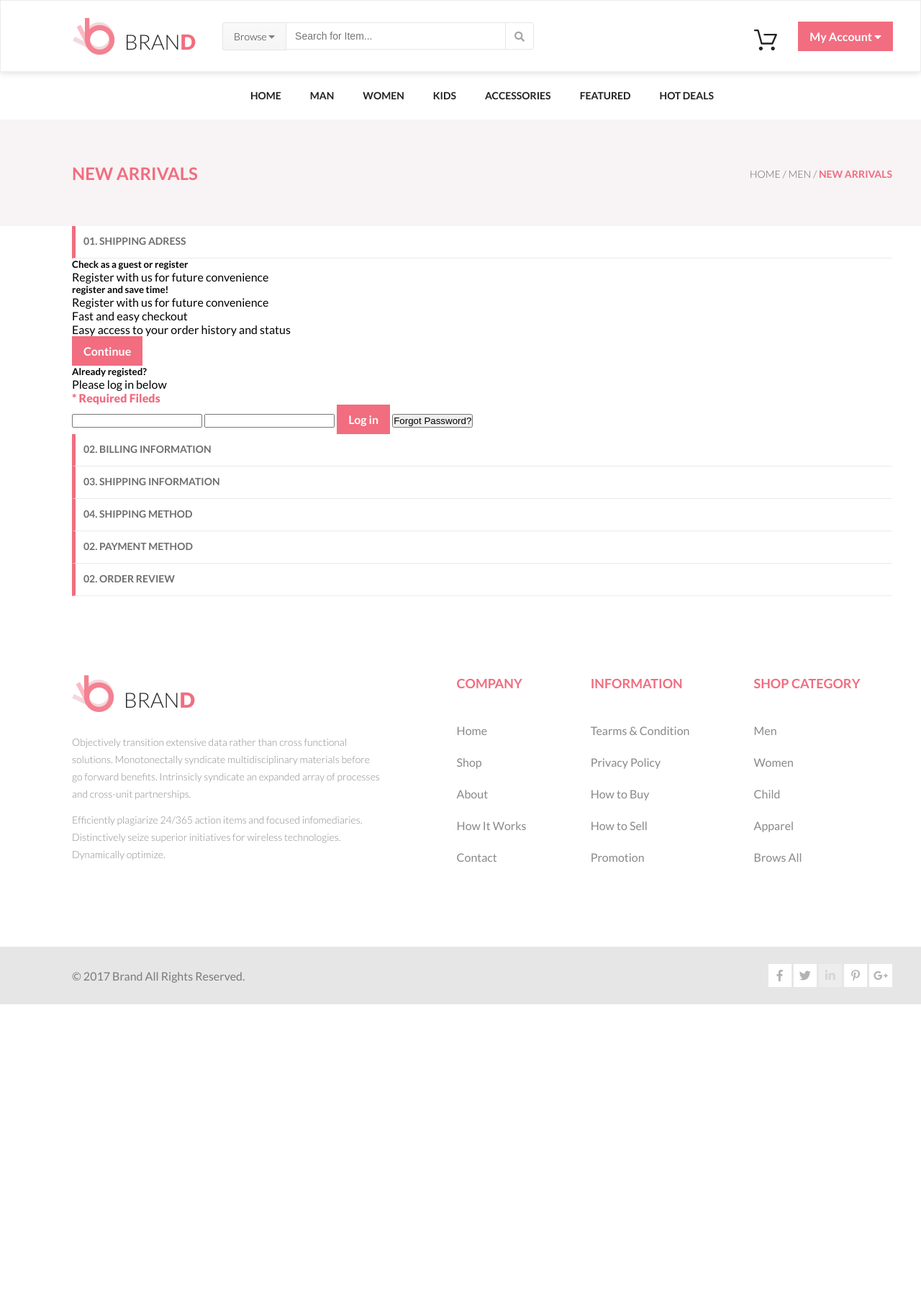
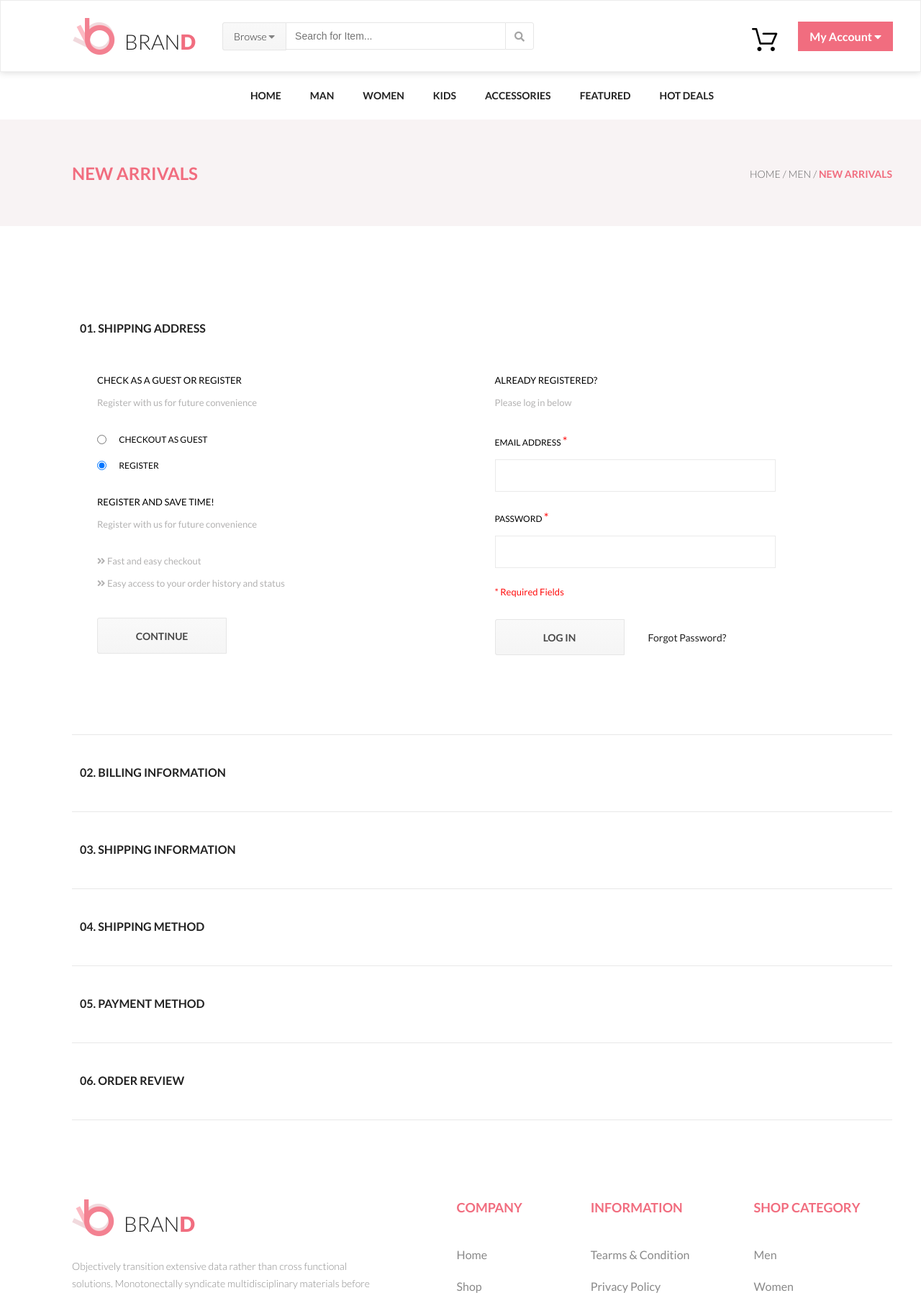
Before and after one commit to CrazyMorkovko/professionalBrand, a PHP site: page /checkout.html in a window 1280 px wide; the page is wider, and only the part inside the window is pictured. Shown: the top 1796 px of that part at 72% size. Before the commit the page ends 1395 px from the top of that part, so only its background shows below. Run offline with PHP 8.4, Linux system fonts and the light colour scheme; style sheets or scripts are compiled from the project's sources; some libraries are stand-ins or nearby versions; some web fonts are replaced.

Commit message:
create checkout page

```diff
--- a/checkout.html
+++ b/checkout.html
@@ -22,7 +22,7 @@
             </form>
         </div>
         <div class="header-right">
-            <a href="#" class="header-cart"><img src="img/cart.svg" alt="cart"></a>
+            <a href="#" class="header-cart"><i class="icon icon-cart"></i></a>
             <a href="#" class="pink-button">My Account <i class="fas fa-caret-down"></i></a>
         </div>
     </div>
@@ -56,26 +56,66 @@
 </section>
 <div class="checkout-blocks">
     <div class="container">
-        <div class="checkout-block">
-            <button class="btn catalog-menu-expand">01. Shipping Adress</button>
+        <div class="checkout-block shipping-address">
+            <button class="btn catalog-menu-expand">01. Shipping Address</button>
             <div class="checkout-forms">
+                <form class="checkout-form">
+                    <fieldset>
+                        <legend>Check as a guest or register</legend>
+                        <div class="help-text">Register with us for future convenience</div>
+                        <div class="form-group">
+                            <label class="radio">
+                                <input type="radio" name="checkout-type">
+                                checkout as guest
+                            </label>
+                            <label class="radio">
+                                <input type="radio" name="checkout-type" checked>
+                                register
+                            </label>
+                        </div>
+                    </fieldset>
+                    <fieldset>
+                        <legend>register and save time!</legend>
+                        <div class="help-text">Register with us for future convenience</div>
+                        <div class="features">
+                            <div class="help-text">
+                                <i class="fas fa-angle-double-right"></i> Fast and easy checkout
+                            </div>
+                            <div class="help-text">
+                                <i class="fas fa-angle-double-right"></i> Easy access to your order history and status
+                            </div>
+                        </div>
+                        <button class="btn grey-button">Continue</button>
+                    </fieldset>
+                </form>
                 <div class="checkout-form">
-                    <h5>Check as a guest or register</h5>
-                    <p>Register with us for future convenience</p>
-                    <h5>register and save time!</h5>
-                    <p>Register with us for future convenience</p>
-                    <p>Fast and easy checkout</p>
-                    <p>Easy access to your order history and status</p>
-                    <button class="btn pink-button">Continue</button>
-                </div>
-                <div class="checkout-form">
-                    <h5>Already registed?</h5>
-                    <p>Please log in below</p>
-                    <p class="pink">* Required Fileds</p>
-                    <input type="email">
-                    <input type="password">
-                    <button class="btn pink-button">Log in</button>
-                    <button>Forgot Password?</button>
+                    <fieldset class="login-form">
+                        <legend>Already registered?</legend>
+                        <div class="help-text">Please log in below</div>
+                        <div class="form-group">
+                            <label>
+                                EMAIL ADDRESS
+                                <span class="text-error">
+                                    *
+                                </span>
+                            </label>
+                            <input class="input-text" type="email">
+                        </div>
+                        <div class="form-group">
+                            <label>
+                                PASSWORD
+                                <span class="text-error">
+                                    *
+                                </span>
+                            </label>
+                            <input class="input-text" type="password">
+                        </div>
+                        <div class="text-error">* Required Fields</div>
+                        <div class="btn-group">
+                            <button class="btn grey-button">Log in</button>
+                            <a href="#">Forgot Password?</a>
+                        </div>
+                    </fieldset>
                 </div>
             </div>
         </div>
@@ -89,10 +129,10 @@
             <button class="btn catalog-menu-expand">04. SHIPPING METHOD</button>
         </div>
         <div class="checkout-block">
-            <button class="btn catalog-menu-expand">02. PAYMENT METHOD</button>
+            <button class="btn catalog-menu-expand">05. PAYMENT METHOD</button>
         </div>
         <div class="checkout-block">
-            <button class="btn catalog-menu-expand">02. ORDER REVIEW</button>
+            <button class="btn catalog-menu-expand">06. ORDER REVIEW</button>
         </div>
     </div>
 </div>
--- a/sass/app.scss
+++ b/sass/app.scss
@@ -35,15 +35,12 @@ $primary: #f16d7f;
 }
 .icon-forma1:before {
   content: "\e901";
-  color: #000;
 }
 .icon-forma2:before {
   content: "\e902";
-  color: #000;
 }
 .icon-forma3:before {
   content: "\e903";
-  color: #000;
 }
 
 * {
@@ -108,7 +105,7 @@ body {
 
 .header-cart {
   display: inline-block;
-  top: 13px;
+  top: 12px;
   position: relative;
   right: 26px;
   text-decoration: none;
@@ -385,6 +382,11 @@ body {
 
     .add-to-card-button {
       display: flex;
+
+      .icon {
+        font-size: 22px;
+        margin-right: 10px;
+      }
     }
   }
 }
@@ -464,6 +466,24 @@ body {
   float: left;
   width: 112px;
   text-align: center;
+
+  .icon {
+    color: $primary;
+    display: block;
+    margin-top: -8px;
+  }
+
+  .icon-forma1 {
+    font-size: 32px;
+  }
+
+  .icon-forma2 {
+    font-size: 40px;
+  }
+
+  .icon-forma3 {
+    font-size: 35px;
+  }
 }
 
 .discount {
@@ -737,3 +757,4 @@ body {
 
 @import "catalog";
 @import "product-page";
+@import "checkout";
--- a/sass/catalog.scss
+++ b/sass/catalog.scss
@@ -255,6 +255,10 @@
       width: 100%;
       float: none;
       height: 40px;
+
+      .icon {
+        margin-top: 0;
+      }
     }
 
     .discountBlock {
--- /dev/null
+++ b/sass/checkout.scss
@@ -0,0 +1,124 @@
+.checkout-blocks {
+  margin-top: 90px;
+
+  .catalog-menu-expand {
+    border: none;
+    font-size: 16px;
+    color: #222222;
+  }
+
+  .text-error {
+    color: #ff0d0d;
+    font-size: 13px;
+  }
+
+  .grey-button {
+    width: 180px;
+    height: 50px;
+    line-height: 50px;
+    padding: 0;
+    text-align: center;
+    font-size: 14px;
+    color: #4a4a4a;
+    font-weight: 700;
+    text-transform: uppercase;
+  }
+
+  .checkout-block {
+    border-bottom: 1px solid #e8e8e8;
+    padding-bottom: 30px;
+    padding-top: 30px;
+  }
+
+  .login-form {
+    .form-group {
+      padding-bottom: 25px;
+    }
+
+    .btn {
+      margin-top: 30px;
+      margin-right: 30px;
+    }
+
+    label {
+      font-size: 12px;
+      text-transform: uppercase;
+    }
+
+    a {
+      color: #222222;
+      font-size: 14px;
+      text-decoration: none;
+    }
+  }
+
+  .form-group {
+    padding-bottom: 15px;
+
+    .text-error {
+      font-size: 17px;
+    }
+
+    .input-text {
+      display: block;
+      background-color: #ffffff;
+      border: 1px solid #eaeaea;
+      font-size: 14px;
+      padding: 14px 8px 13px 13px;
+      box-sizing: border-box;
+      color: #bcbcbc;
+      outline: none;
+      margin-top: 15px;
+      width: 390px;
+    }
+
+    .radio {
+      display: block;
+      font-size: 12px;
+      text-transform: uppercase;
+      margin-bottom: 20px;
+
+      input {
+        margin-right: 15px;
+        position: relative;
+        top: 2px;
+      }
+    }
+  }
+
+  .checkout-forms {
+    display: flex;
+    padding-left: 35px;
+    margin-top: 40px;
+    margin-bottom: 80px;
+
+    fieldset {
+      border: none;
+      padding: 0;
+    }
+
+    legend {
+      font-size: 13px;
+      text-transform: uppercase;
+      margin-bottom: 15px;
+    }
+
+    .help-text {
+      color: #b3b2b2;
+      font-size: 13px;
+      margin-bottom: 35px;
+    }
+
+    .features {
+      margin-bottom: 40px;
+
+      .help-text {
+        margin-bottom: 15px;
+      }
+    }
+
+    .checkout-form {
+      width: 50%;
+    }
+  }
+}
--- a/sass/product-page.scss
+++ b/sass/product-page.scss
@@ -169,10 +169,14 @@
     margin-top: 30px;
     font-size: 16px;
     font-weight: 700;
+    height: 55px;
+    display: flex;
+    align-items: center;
+    justify-content: center;
 
-    img {
-      height: 25px;
-      width: 25px;
+    .icon {
+      font-size: 24px;
+      margin-right: 15px;
     }
   }
 }
--- a/shopping-cart.html
+++ b/shopping-cart.html
@@ -22,7 +22,7 @@
             </form>
         </div>
         <div class="header-right">
-            <a href="#" class="header-cart"><img src="img/cart.svg" alt="cart"></a>
+            <a href="#" class="header-cart"><i class="icon icon-cart"></i></a>
             <a href="#" class="pink-button">My Account <i class="fas fa-caret-down"></i></a>
         </div>
     </div>
```
Also changed, not shown: catalog.html (+13 -13 lines), index.html (+12 -12 lines), product-page.html (+5 -5 lines).
